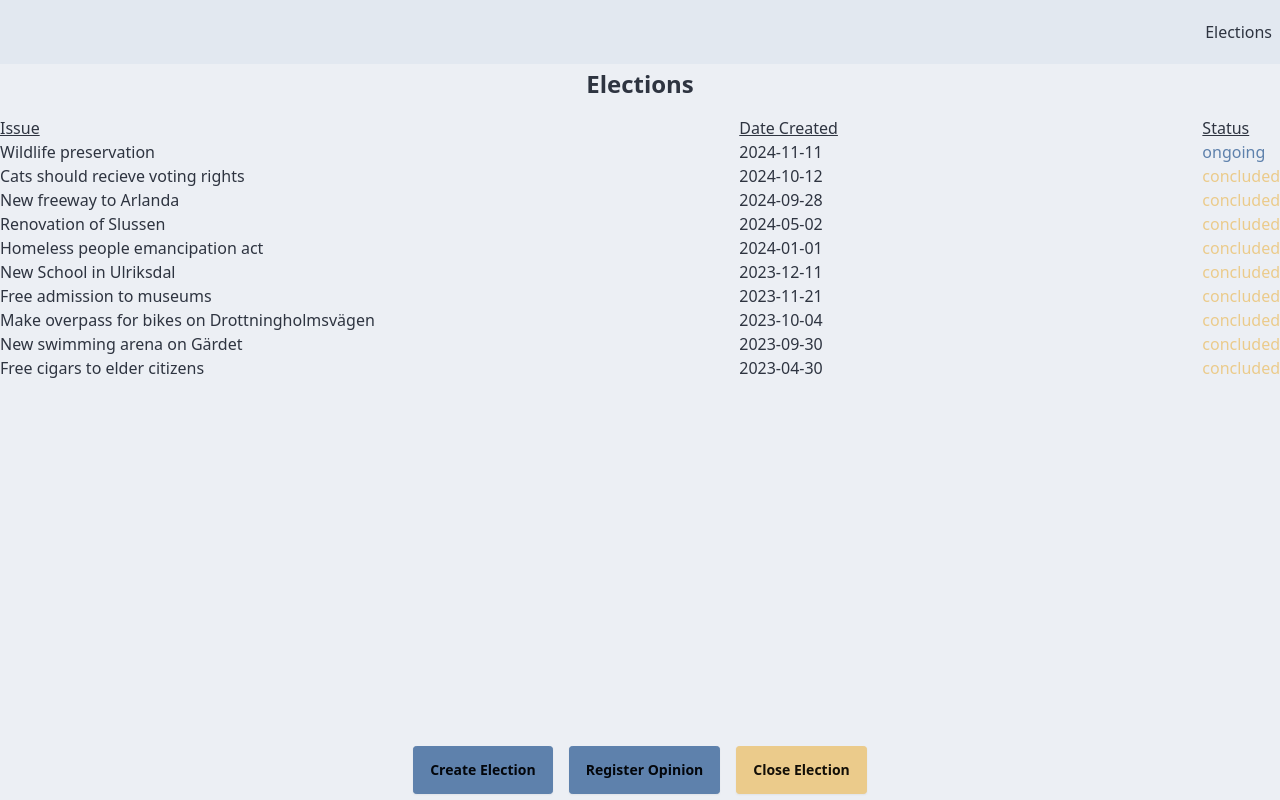
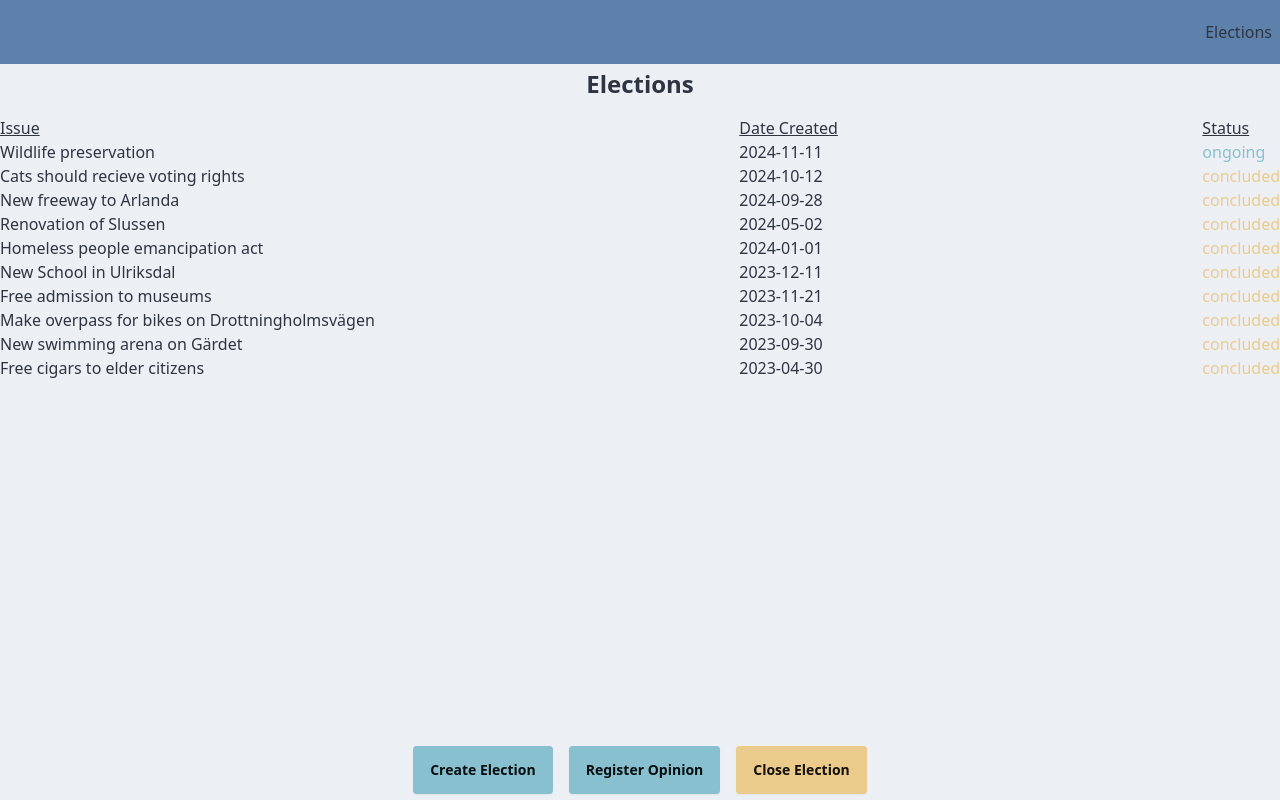
Before and after one commit to DefyCab/final_assignment, a Next.js app: page /elections in a window 1280 px wide. Built offline with nearby package versions, Linux system fonts and the light colour scheme.

Commit message:
change to accent color and navbar primary. add flex-wrap to buttons

```diff
--- a/src/app/features/elections/components/elections.tsx
+++ b/src/app/features/elections/components/elections.tsx
@@ -26,7 +26,7 @@ export async function Elections() {
               <p
                 className={
                   election.status === "ongoing"
-                    ? "text-primary"
+                    ? "text-accent"
                     : "text-warning"
                 }
                 key={election.id}
@@ -37,9 +37,9 @@ export async function Elections() {
           </article>
         </div>
       </main>
-      <div className="flex justify-center gap-4">
-        <button className="btn btn-primary">Create Election</button>
-        <button className="btn btn-primary">Register Opinion</button>
+      <div className="flex justify-center gap-4 flex-wrap">
+        <button className="btn btn-accent">Create Election</button>
+        <button className="btn btn-accent">Register Opinion</button>
         <button className="btn btn-warning">Close Election</button>
       </div>
     </>
--- a/src/app/features/elections/components/navbar.tsx
+++ b/src/app/features/elections/components/navbar.tsx
@@ -2,10 +2,8 @@ import Link from "next/link";
 
 export function Navbar() {
   return (
-    <>
-      <nav className="navbar bg-slate-200 justify-end">
-        <Link href="\elections\">Elections</Link>
-      </nav>
-    </>
+    <nav className="navbar bg-primary justify-end w-full">
+      <Link href="\elections\">Elections</Link>
+    </nav>
   );
 }
```
